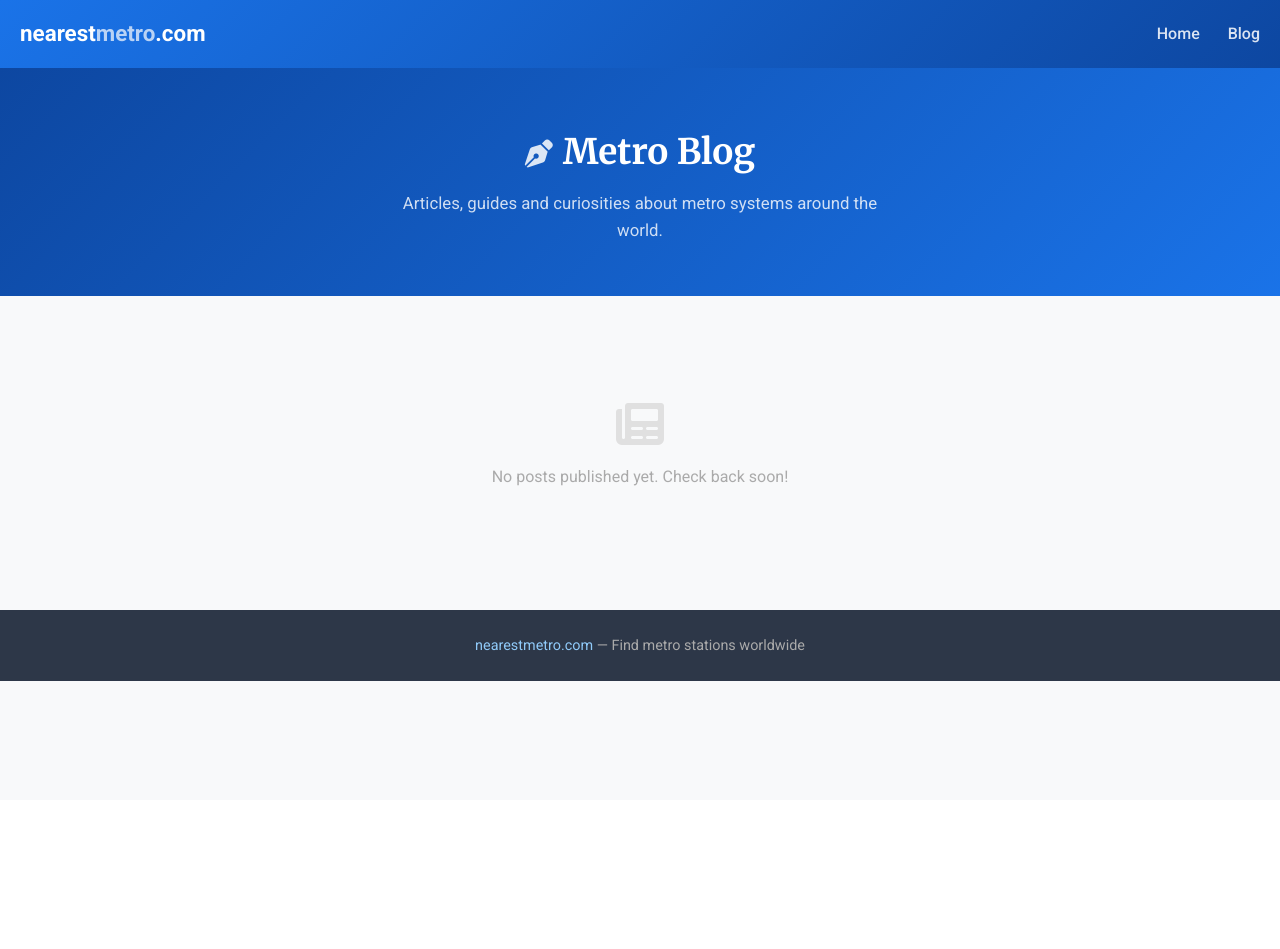
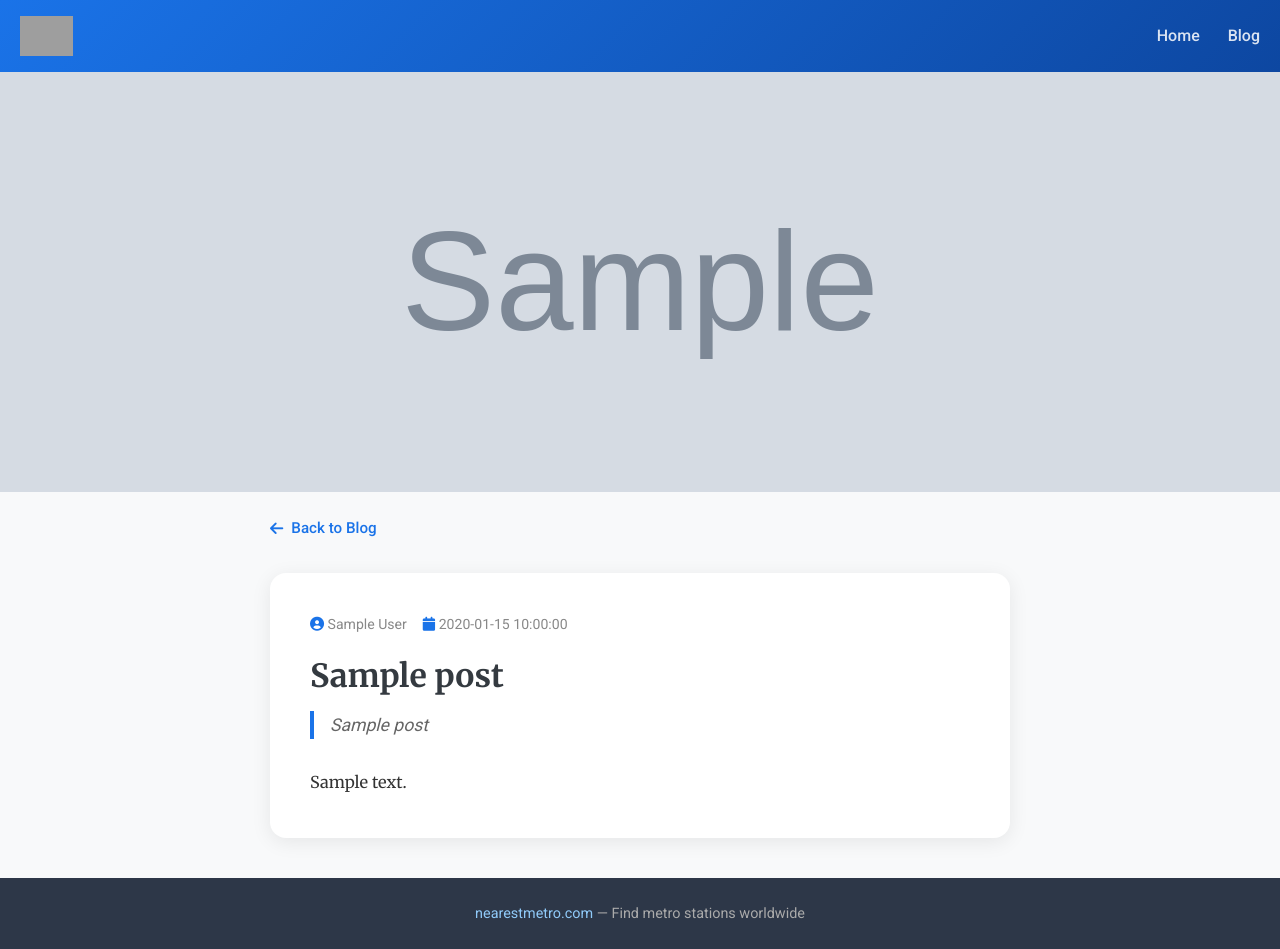
Before and after one commit to leanttro/metro, a Flask app: template templates/blog.html in a window 1280 px wide. Before the commit the page ends 681 px from the top, so only its background shows below. Run offline with Flask 3, Linux system fonts and the light colour scheme; the template is opened without the code that fills it: most values are stand-ins (such as "Sample title", 1, 10 or a date in 2020); grey boxes marked "Sample" are stand-in pictures; a database or web service that is not in the repository returns one stand-in record (values such as "Sample title"); some libraries are stand-ins or nearby versions; grey boxes are pictures that could not be loaded.

Commit message:
Update blog.html

```diff
--- a/templates/blog.html
+++ b/templates/blog.html
@@ -3,178 +3,82 @@
 <head>
     <meta charset="UTF-8">
     <meta name="viewport" content="width=device-width, initial-scale=1.0">
-    <title>Blog | nearestmetro.com</title>
-    <meta name="description" content="Articles, guides and news about metro systems around the world.">
-    <link rel="canonical" href="https://www.nearestmetro.com/blog">
+    <title>{{ post.title }} | nearestmetro.com Blog</title>
+    <meta name="description" content="{{ post.subtitle or post.title }}">
+    <link rel="canonical" href="https://www.nearestmetro.com/blog/{{ post.slug }}">
+    {% if post.image_url %}<meta property="og:image" content="{{ post.image_url }}">{% endif %}
     <link href="https://fonts.googleapis.com/css2?family=Roboto:wght@300;400;500;700&family=Merriweather:ital,wght@0,400;0,700;1,400&display=swap" rel="stylesheet">
     <link href="https://cdnjs.cloudflare.com/ajax/libs/font-awesome/6.0.0-beta3/css/all.min.css" rel="stylesheet">
     <style>
-        :root {
-            --primary:     #1a73e8;
-            --dark:        #0d47a1;
-            --light:       #e3f2fd;
-            --light-gray:  #f8f9fa;
-            --medium-gray: #e0e0e0;
-            --dark-gray:   #343a40;
-            --text-color:  #495057;
-            --white:       #ffffff;
-        }
-        * { box-sizing: border-box; margin: 0; padding: 0; }
-        body { font-family: 'Roboto', sans-serif; background: var(--light-gray); color: var(--text-color); line-height: 1.6; }
+        :root { --primary:#1a73e8; --dark:#0d47a1; --light:#e3f2fd; --light-gray:#f8f9fa; --medium-gray:#e0e0e0; --dark-gray:#343a40; --text-color:#495057; --white:#ffffff; }
+        * { box-sizing:border-box; margin:0; padding:0; }
+        body { font-family:'Roboto',sans-serif; background:var(--light-gray); color:var(--text-color); line-height:1.6; }
+        .container { max-width:780px; margin:0 auto; padding:0 20px; }
 
-        /* ── Header ── */
-        header {
-            background: linear-gradient(135deg, var(--primary), var(--dark));
-            padding: 16px 20px;
-            display: flex;
-            align-items: center;
-            justify-content: space-between;
-        }
-        header .logo a { text-decoration: none; color: #fff; font-size: 1.4em; font-weight: 700; }
-        header .logo a span { opacity: .7; }
-        header nav a { color: rgba(255,255,255,0.85); text-decoration: none; margin-left: 24px; font-weight: 500; }
-        header nav a:hover { color: #fff; }
+        header { background:linear-gradient(135deg,var(--primary),var(--dark)); padding:16px 20px; display:flex; align-items:center; justify-content:space-between; max-width:100%; }
+        header .logo a { text-decoration:none; color:#fff; font-size:1.4em; font-weight:700; }
+        header .logo a span { opacity:.7; }
+        header nav a { color:rgba(255,255,255,0.85); text-decoration:none; margin-left:24px; font-weight:500; }
 
-        /* ── Hero banner ── */
-        .blog-hero {
-            background: linear-gradient(135deg, var(--dark) 0%, var(--primary) 100%);
-            padding: 56px 20px 52px;
-            text-align: center;
-            color: var(--white);
-        }
-        .blog-hero h1 {
-            font-family: 'Merriweather', serif;
-            font-size: 2.2em;
-            font-weight: 700;
-            margin-bottom: 10px;
-        }
-        .blog-hero p {
-            font-size: 1.05em;
-            opacity: .8;
-            max-width: 520px;
-            margin: 0 auto;
-        }
+        .post-hero { width:100%; max-height:420px; overflow:hidden; background:var(--light); display:flex; align-items:center; justify-content:center; }
+        .post-hero img { width:100%; max-height:420px; object-fit:cover; display:block; }
+        .post-hero-placeholder { width:100%; height:240px; display:flex; align-items:center; justify-content:center; font-size:4em; color:var(--primary); background:var(--light); }
 
-        /* ── Container ── */
-        .container { max-width: 960px; margin: 0 auto; padding: 0 20px; }
+        .post-body { background:var(--white); border-radius:16px; padding:40px; margin:32px auto; box-shadow:0 4px 20px rgba(0,0,0,0.08); }
+        .post-meta { display:flex; align-items:center; gap:16px; font-size:0.88em; color:#888; margin-bottom:20px; flex-wrap:wrap; }
+        .post-meta i { color:var(--primary); }
+        .post-body h1 { font-family:'Merriweather',serif; font-size:2em; font-weight:700; color:var(--dark-gray); margin-bottom:14px; line-height:1.3; }
+        .post-subtitle { font-size:1.1em; color:#666; margin-bottom:28px; font-style:italic; border-left:4px solid var(--primary); padding-left:16px; }
+        .post-content { font-family:'Merriweather',serif; font-size:1.02em; color:#333; line-height:1.9; }
+        .post-content p { margin-bottom:1.4em; }
+        .post-content h2, .post-content h3 { font-weight:700; margin:1.8em 0 0.8em; color:var(--dark-gray); }
+        .post-content a { color:var(--primary); }
+        .post-content img { max-width:100%; border-radius:10px; margin:1em 0; }
 
-        /* ── Grid ── */
-        .posts-grid {
-            display: grid;
-            grid-template-columns: repeat(auto-fill, minmax(280px, 1fr));
-            gap: 24px;
-            padding: 40px 0 56px;
-        }
+        .back-link { display:inline-flex; align-items:center; gap:8px; color:var(--primary); text-decoration:none; font-weight:500; margin:24px 0 0; font-size:0.95em; }
+        .back-link:hover { text-decoration:underline; }
 
-        /* ── Card ── */
-        .post-card {
-            background: var(--white);
-            border-radius: 14px;
-            box-shadow: 0 2px 12px rgba(0,0,0,0.08);
-            overflow: hidden;
-            display: flex;
-            flex-direction: column;
-            transition: transform 0.2s, box-shadow 0.2s;
-            text-decoration: none;
-            color: inherit;
-        }
-        .post-card:hover {
-            transform: translateY(-4px);
-            box-shadow: 0 8px 28px rgba(0,0,0,0.13);
-        }
-
-        .card-image {
-            width: 100%;
-            height: 190px;
-            object-fit: cover;
-            display: block;
-            background: var(--light);
-        }
-        .card-placeholder {
-            width: 100%;
-            height: 190px;
-            background: var(--light);
-            display: flex;
-            align-items: center;
-            justify-content: center;
-            font-size: 3em;
-            color: var(--primary);
-        }
-
-        .card-body { padding: 20px; flex: 1; display: flex; flex-direction: column; gap: 8px; }
-
-        .card-meta {
-            display: flex;
-            align-items: center;
-            gap: 14px;
-            font-size: 0.8em;
-            color: #999;
-        }
-        .card-meta i { color: var(--primary); margin-right: 4px; }
-
-        .card-title {
-            font-family: 'Merriweather', serif;
-            font-size: 1.05em;
-            font-weight: 700;
-            color: var(--dark-gray);
-            line-height: 1.4;
-            margin-top: 2px;
-        }
-
-        .card-subtitle {
-            font-size: 0.88em;
-            color: #777;
-            line-height: 1.5;
-            flex: 1;
-        }
-
-        .card-link {
-            display: inline-flex;
-            align-items: center;
-            gap: 6px;
-            color: var(--primary);
-            font-size: 0.88em;
-            font-weight: 600;
-            margin-top: 10px;
-        }
-
-        /* ── States ── */
-        .state-box {
-            text-align: center;
-            padding: 64px 20px;
-            color: #aaa;
-        }
-        .state-box i { font-size: 3em; margin-bottom: 16px; display: block; color: var(--medium-gray); }
-        .state-box p { font-size: 1em; }
-
-        /* ── Footer ── */
-        footer { background: #2d3748; color: #aaa; text-align: center; padding: 24px; font-size: 0.9em; margin-top: 0; }
-        footer a { color: #90caf9; text-decoration: none; }
-
-        #google_translate_element { position: fixed; bottom: 16px; right: 16px; z-index: 999; }
+        footer { background:#2d3748; color:#aaa; text-align:center; padding:24px; font-size:0.9em; margin-top:40px; }
+        footer a { color:#90caf9; text-decoration:none; }
+        #google_translate_element { position:fixed; bottom:16px; right:16px; z-index:999; }
     </style>
+    <!-- Google tag (gtag.js) -->
+    <script async src="https://www.googletagmanager.com/gtag/js?id=G-KRX8VNQDC4"></script>
+    <script>
+      window.dataLayer = window.dataLayer || [];
+      function gtag(){dataLayer.push(arguments);}
+      gtag("js", new Date());
+      gtag("config", "G-KRX8VNQDC4");
+    </script>
 </head>
 <body>
 
 <header>
-    <div class="logo"><a href="/">nearest<span>metro</span>.com</a></div>
+    <div class="logo"><a href="/"><img src="https://res.cloudinary.com/dhu1cqvrb/image/upload/v1782262509/Nearest_Metro_Modern_Logo_Concept_1_wwskph.png" alt="nearestmetro.com" style="height:40px;display:block;"></a></div>
     <nav>
         <a href="/">Home</a>
         <a href="/blog">Blog</a>
     </nav>
 </header>
 
-<div class="blog-hero">
-    <h1><i class="fas fa-pen-nib" style="font-size:0.8em;margin-right:10px;opacity:0.85"></i>Metro Blog</h1>
-    <p>Articles, guides and curiosities about metro systems around the world.</p>
-</div>
+{% if post.image_url %}
+<div class="post-hero"><img src="{{ post.image_url }}" alt="{{ post.title }}"></div>
+{% else %}
+<div class="post-hero"><div class="post-hero-placeholder"><i class="fas fa-subway"></i></div></div>
+{% endif %}
 
 <div class="container">
-    <div class="posts-grid" id="postsGrid">
-        <div class="state-box" style="grid-column:1/-1">
-            <i class="fas fa-spinner fa-spin"></i>
-            <p>Loading posts…</p>
+    <a class="back-link" href="/blog"><i class="fas fa-arrow-left"></i> Back to Blog</a>
+
+    <div class="post-body">
+        <div class="post-meta">
+            {% if post.author %}<span><i class="fas fa-user-circle"></i> {{ post.author }}</span>{% endif %}
+            {% if post.created_at %}<span><i class="fas fa-calendar"></i> {{ post.created_at }}</span>{% endif %}
         </div>
+
+        <h1>{{ post.title }}</h1>
+        {% if post.subtitle %}<p class="post-subtitle">{{ post.subtitle }}</p>{% endif %}
+        <div class="post-content">{{ post.content | safe }}</div>
     </div>
 </div>
 
@@ -185,69 +89,9 @@
 <div id="google_translate_element"></div>
 <script>
 function googleTranslateElementInit() {
-    new google.translate.TranslateElement(
-        { pageLanguage: 'en', layout: google.translate.TranslateElement.InlineLayout.SIMPLE },
-        'google_translate_element'
-    );
+    new google.translate.TranslateElement({ pageLanguage:'en', layout:google.translate.TranslateElement.InlineLayout.SIMPLE }, 'google_translate_element');
 }
 </script>
 <script src="//translate.google.com/translate_a/element.js?cb=googleTranslateElementInit"></script>
-
-<script>
-async function loadPosts() {
-    const grid = document.getElementById('postsGrid');
-    try {
-        const res   = await fetch('/api/blog');
-        const posts = await res.json();
-
-        if (!Array.isArray(posts) || posts.length === 0) {
-            grid.innerHTML = `
-                <div class="state-box" style="grid-column:1/-1">
-                    <i class="fas fa-newspaper"></i>
-                    <p>No posts published yet. Check back soon!</p>
-                </div>`;
-            return;
-        }
-
-        grid.innerHTML = posts.map(p => {
-            const date = p.created_at ? p.created_at.slice(0, 10) : '';
-            const img  = p.image_url
-                ? `<img class="card-image" src="${escHtml(p.image_url)}" alt="${escHtml(p.title)}" loading="lazy">`
-                : `<div class="card-placeholder"><i class="fas fa-subway"></i></div>`;
-
-            return `
-                <a class="post-card" href="/blog/${escHtml(p.slug)}">
-                    ${img}
-                    <div class="card-body">
-                        <div class="card-meta">
-                            ${p.author ? `<span><i class="fas fa-user-circle"></i>${escHtml(p.author)}</span>` : ''}
-                            ${date    ? `<span><i class="fas fa-calendar-alt"></i>${date}</span>` : ''}
-                        </div>
-                        <div class="card-title">${escHtml(p.title)}</div>
-                        ${p.subtitle ? `<div class="card-subtitle">${escHtml(p.subtitle)}</div>` : ''}
-                        <span class="card-link">Read more <i class="fas fa-arrow-right"></i></span>
-                    </div>
-                </a>`;
-        }).join('');
-
-    } catch (e) {
-        grid.innerHTML = `
-            <div class="state-box" style="grid-column:1/-1">
-                <i class="fas fa-exclamation-circle"></i>
-                <p>Failed to load posts. Please try again later.</p>
-            </div>`;
-    }
-}
-
-function escHtml(str) {
-    return String(str ?? '')
-        .replace(/&/g,'&amp;')
-        .replace(/</g,'&lt;')
-        .replace(/>/g,'&gt;')
-        .replace(/"/g,'&quot;');
-}
-
-loadPosts();
-</script>
 </body>
 </html>
```
